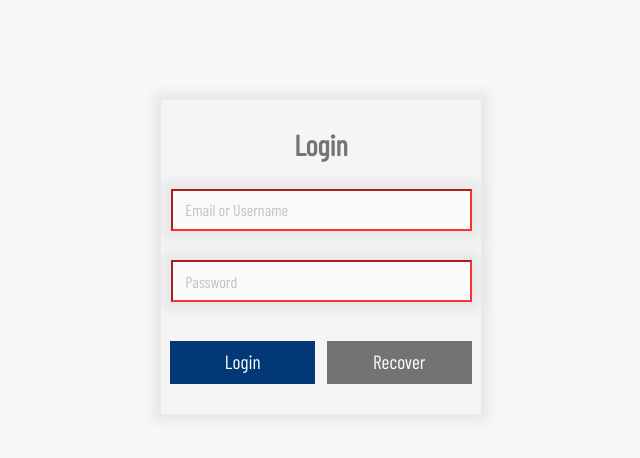
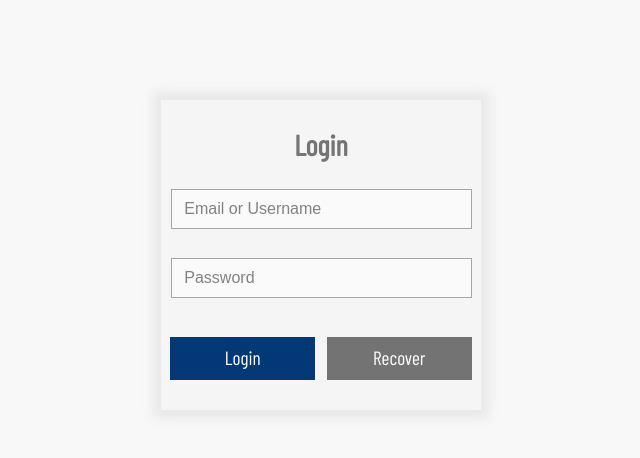
Before and after one commit to Bmirt/HRprogramm, a React (Create React App) app: page /Login in a window 1280 px wide. Shown: the top 458 px of the page, without its empty margins (319-959 px from the left). Built offline with nearby package versions, Linux system fonts and the light colour scheme.

Commit message:
input colors

```diff
--- a/src/components/UI/Input/Input.module.css
+++ b/src/components/UI/Input/Input.module.css
@@ -2,16 +2,14 @@
   background-color: #fafafa;
   width: 301px;
   height: 40px;
-  border-color: #FF2F2F;
+  border: 1px solid #a6a6a6;
   padding: 1.2em 0.8em;
   font-size: 1rem;
   outline: none;
   margin-top: 1.8em;
-  box-shadow: 0 0 10px 8px #e5e5e5d3;
-  font-family: 'Barlow Condensed', sans-serif;
 }
 ::placeholder {
-  color: #c2c2c2;
+  color: #828282;
 }
 .input_error {
   display: block;
```
